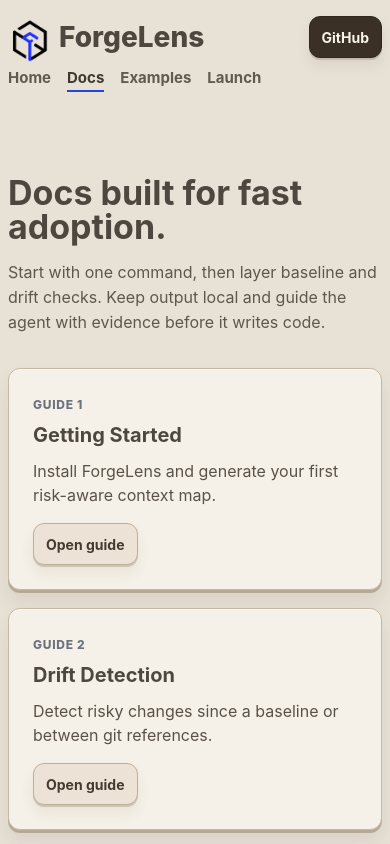
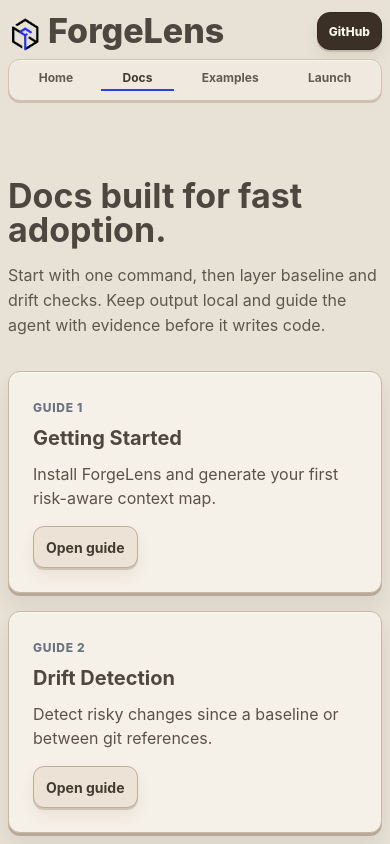
Before and after one commit to tawachdev/forgelens, an Astro site in the folder site/: page /docs in a window 390 px wide. Shown: the top 844 px of the page. Built offline with nearby package versions, Linux system fonts and the light colour scheme; Astro itself is replaced by a stand-in of ours.

Commit message:
fix(styles): enhance navigation layout and improve component sizing for better responsiveness

```diff
--- a/site/src/styles/global.css
+++ b/site/src/styles/global.css
@@ -1079,22 +1079,56 @@
   }
 
   .nav {
-    row-gap: 8px;
+    display: grid;
+    grid-template-columns: minmax(0, 1fr) auto;
+    align-items: center;
+    column-gap: 10px;
+    row-gap: 10px;
+    padding: 12px 0 14px;
   }
 
   .mark {
-    width: 42px;
-    height: 42px;
+    width: 36px;
+    height: 36px;
   }
 
   .brand {
-    font-size: 28px;
-    gap: 9px;
+    min-width: 0;
+    font-size: clamp(30px, 9.2vw, 40px);
+    line-height: 1;
+    gap: 8px;
+  }
+
+  .nav > .button.primary {
+    min-height: 40px;
+    padding: 0 13px;
+    border-radius: 14px;
+    font-size: 13px;
+    font-weight: 760;
+    justify-self: end;
   }
 
   .nav-links {
-    justify-content: flex-start;
-    gap: 16px;
+    grid-column: 1 / -1;
+    width: 100%;
+    justify-content: space-between;
+    gap: 8px;
+    padding: 8px 10px 9px;
+    border: 1px solid #d1c3af;
+    border-radius: 12px;
+    background: #efe9df;
+    box-shadow:
+      inset 0 1px 0 rgba(255, 255, 255, 0.56),
+      0 2px 0 rgba(144, 126, 101, 0.32);
+    overflow-x: auto;
+    white-space: nowrap;
+  }
+
+  .nav-links a {
+    flex: 1 1 auto;
+    text-align: center;
+    padding: 2px 6px 4px;
+    font-size: 13px;
   }
 
   .hero {
@@ -1179,6 +1213,38 @@
     width: calc(100% - 16px);
   }
 
+  .nav {
+    column-gap: 8px;
+    row-gap: 9px;
+  }
+
+  .mark {
+    width: 33px;
+    height: 33px;
+  }
+
+  .brand {
+    font-size: clamp(26px, 8.8vw, 34px);
+    gap: 7px;
+  }
+
+  .nav > .button.primary {
+    min-height: 38px;
+    padding: 0 11px;
+    border-radius: 13px;
+    font-size: 12px;
+  }
+
+  .nav-links {
+    padding: 8px 8px 9px;
+    gap: 6px;
+  }
+
+  .nav-links a {
+    font-size: 12px;
+    padding: 2px 4px 4px;
+  }
+
   .dispatch-home h1 {
     font-size: clamp(36px, 12.5vw, 52px);
     line-height: 0.98;
```
